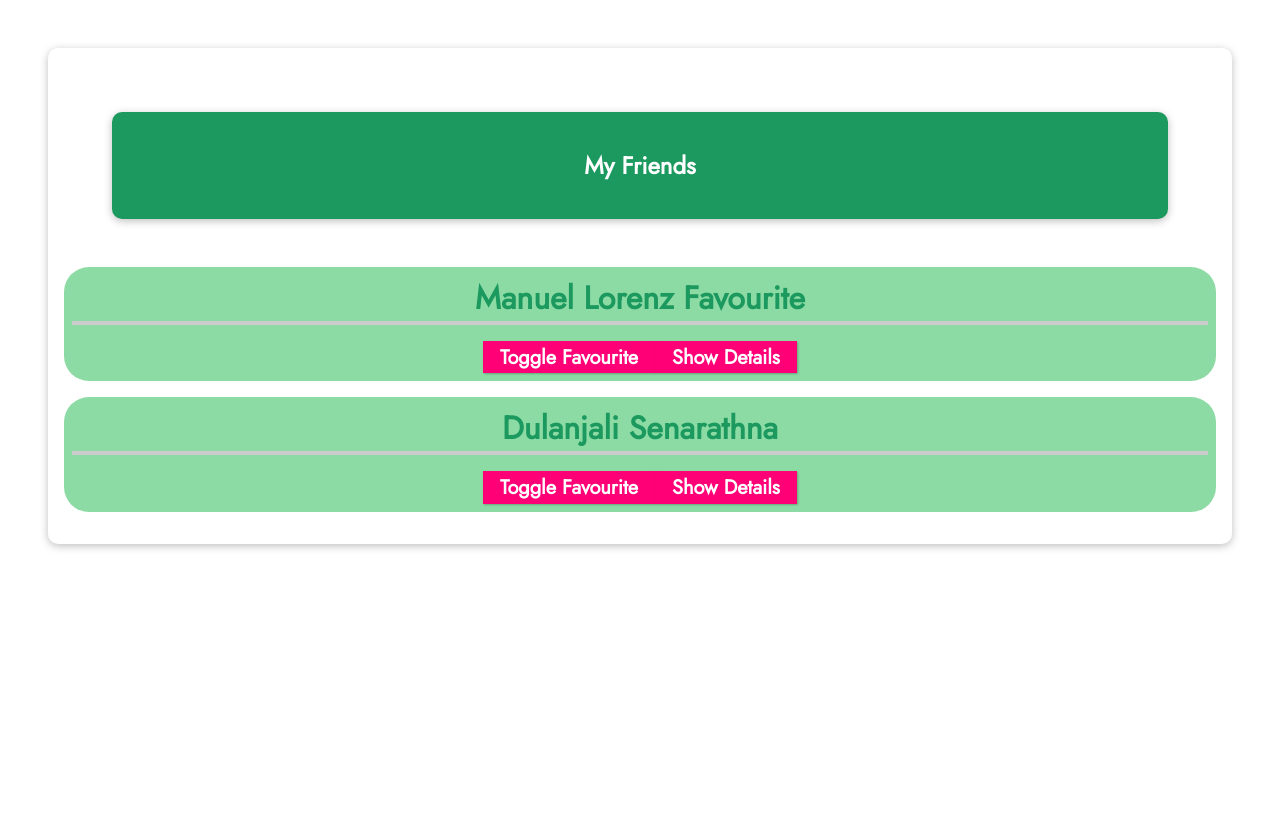
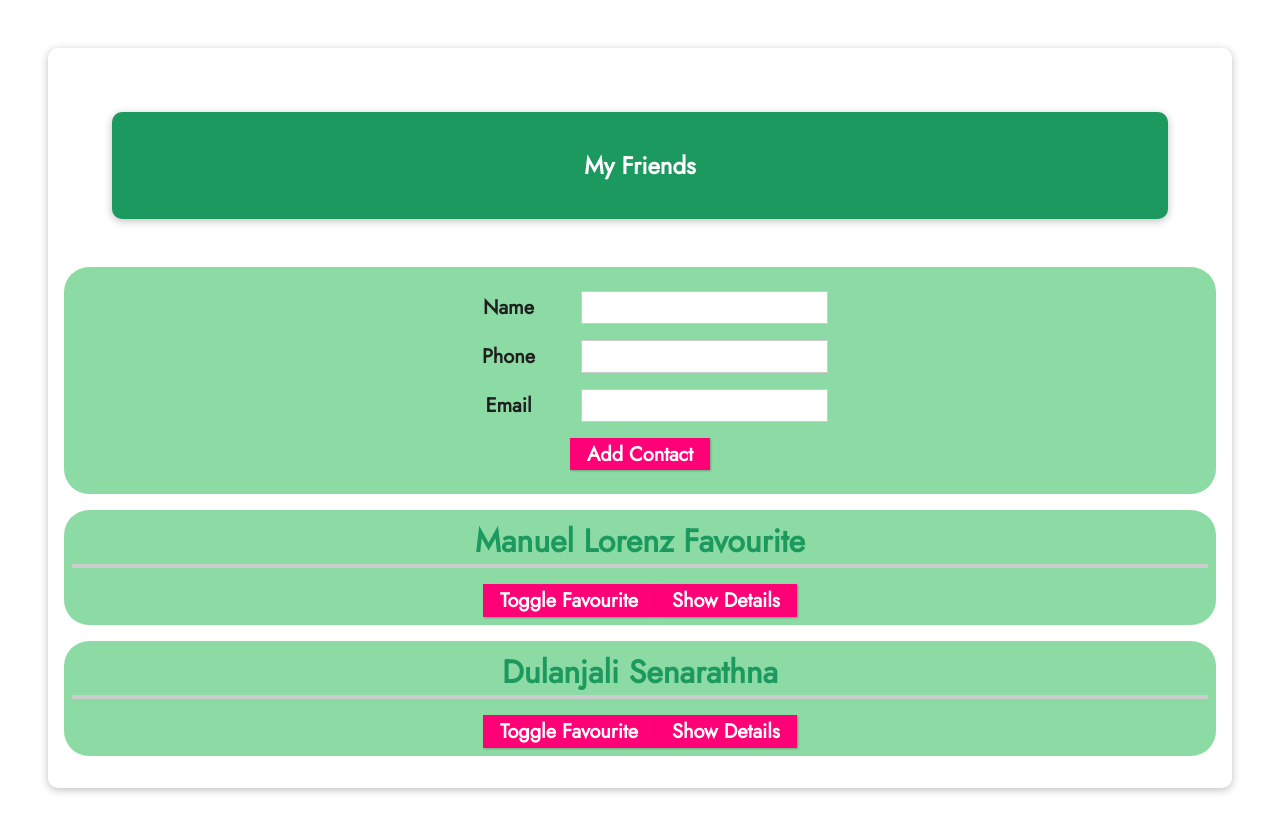
Before and after one commit to Dulanjali-Senarathna/VueJS-Udemy, a Vue app in the folder my_app/: page / in a window 1280 px wide. Shown: the top 832 px of the page. Before the commit the page ends 800 px from the top, so only its background shows below. Built offline with nearby package versions, Linux system fonts and the light colour scheme.

Commit message:
Demo: Adding Components & Connecting Them

```diff
--- a/my_app/src/App.vue
+++ b/my_app/src/App.vue
@@ -2,6 +2,7 @@
 <template>
 <section>
   <header><h1>My Friends</h1></header>
+  <new-friend @add-contact="addContact"></new-friend>
   <ul>
     <friend-contact
     v-for="friend in friends"
@@ -45,6 +46,17 @@
       toggleFavouriteStatus(friendId){
        const identifiedFriend = this.friends.find(friend => friend.id === friendId);
        identifiedFriend.isFavourite = !identifiedFriend.isFavourite
+      },
+
+      addContact(name,phone,email){
+        const newFriendContact = {
+          id: new Date().toISOString(),
+          name:name,
+          phone:phone,
+          email:email,
+          isFavourite: false
+        };
+        this.friends.push(newFriendContact);
       }
     }
   };
@@ -95,7 +107,7 @@ header {
   padding: 0;
 }
 
-#app li {
+#app li, #app form {
   margin: 1rem 0;
   font-size: 1.25rem;
   font-weight: bold;
@@ -133,4 +145,14 @@ header {
   box-shadow: 1px 1px 4px rgba(0, 0, 0, 0.26);
 }
 
+#app label {
+  font-weight: bold;
+  margin-right: 1rem;
+  width: 7rem;
+  display: inline-block;
+}
+#app form div {
+  margin: 1rem 0;
+}
+
 </style>
--- /dev/null
+++ b/my_app/src/components/NewFriend.vue
@@ -0,0 +1,39 @@
+<template>
+    <form action="" @submit.prevent="submitData">
+        <div>
+            <label for="">Name</label>
+            <input type="text" v-model="enteredName">
+        </div>
+        <div>
+            <label for="">Phone</label>
+            <input type="tel" v-model="enteredPhone">
+        </div>
+        <div>
+            <label for="">Email</label>
+            <input type="email" v-model="enteredEmail">
+        </div>
+
+        <div>
+            <button>Add Contact</button>
+        </div>
+
+    </form>
+</template>
+
+<script>
+export default {
+    emits:['add-contact'] ,
+    data(){
+        return{
+            enteredName:'',
+            enteredPhone:'',
+            enteredEmail:'',
+        }
+    },
+    methods:{
+        submitData(){
+            this.$emit('add-contact',this.enteredName,this.enteredPhone, this.enteredEmail)
+        }
+    }
+}
+</script>
--- a/my_app/src/main.js
+++ b/my_app/src/main.js
@@ -1,8 +1,10 @@
 import { createApp } from 'vue'
 import App from './App.vue'
 import FriendContact from './components/FriendContact.vue'
+import NewFriend from './components/NewFriend'
 
 const app = createApp(App);
 
 app.component('friend-contact',FriendContact);
+app.component('new-friend', NewFriend)
 app.mount('#app')
```
